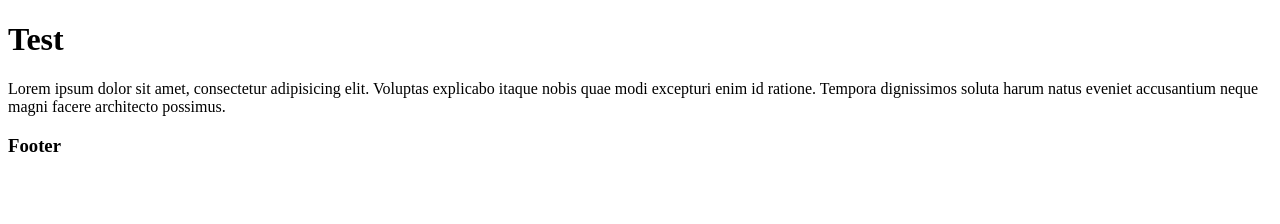
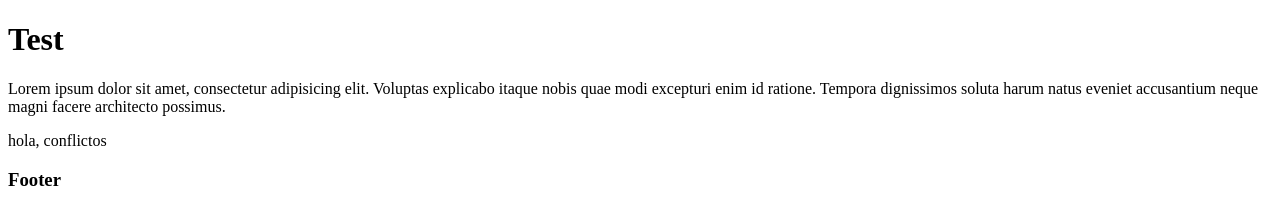
Before and after one commit to dfernandezfb/git-test, a plain HTML site: page index.html in a window 1280 px wide. Drawn offline with Linux system fonts and the light colour scheme.

Commit message:
Update index.html

```diff
--- a/index.html
+++ b/index.html
@@ -11,7 +11,9 @@
     <h1>Test</h1>
     <p>Lorem ipsum dolor sit amet, consectetur adipisicing elit. Voluptas explicabo itaque nobis quae modi excepturi enim id ratione. Tempora dignissimos soluta harum natus eveniet accusantium neque magni facere architecto possimus.</p>
   </header>
-
+  <section>
+    hola, conflictos
+  </section>
   <footer>
     <h3>Footer</h3>
   </footer>
```
